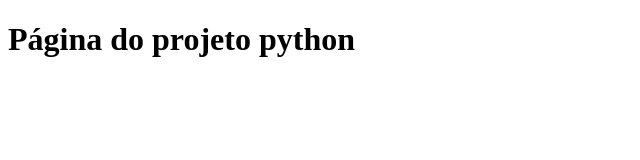
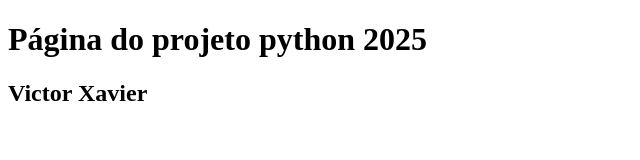
Before and after one commit to VictorXavierr1/git1309, a plain HTML site: page index.html in a window 1280 px wide. Shown: the whole page, without its empty margins (0-640 px from the left). Drawn offline with Linux system fonts and the light colour scheme.

Commit message:
Adicionado nome do usuario

```diff
--- a/index.html
+++ b/index.html
@@ -6,6 +6,7 @@
     <title>Projeto Python</title>
 </head>
 <body>
-    <h1>Página do projeto python</h1>
+    <h1>Página do projeto python 2025</h1>
+    <h2>Victor Xavier</h2>
 </body>
 </html>
```
